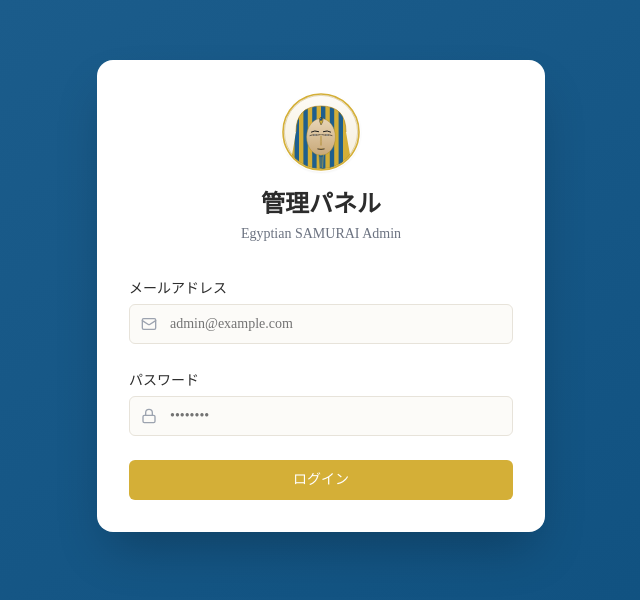
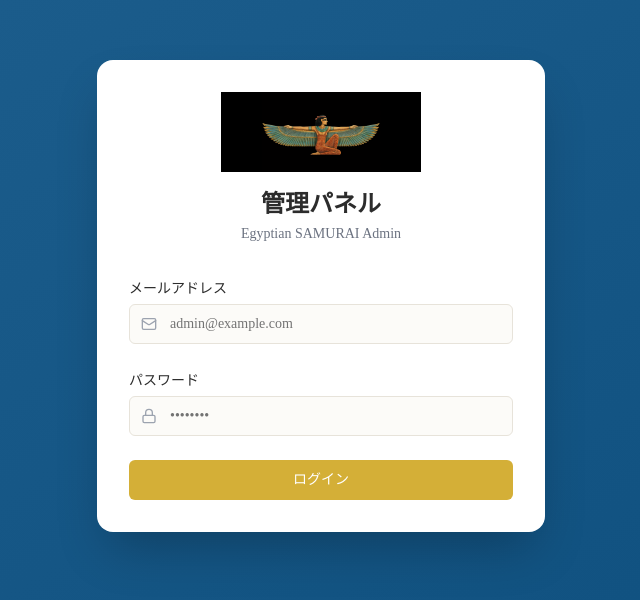
Before and after one commit to ahmedmuhammed22101997-creator/Egyptian-Samurai, a Next.js app: page /admin/login in a window 1280 px wide. Shown: the part 104-704 px from the top of the page, without its empty margins (319-959 px from the left). Built offline with nearby package versions, Linux system fonts and the light colour scheme.

Commit message:
Update logo to Isis wings image

```diff
--- a/src/components/Logo.tsx
+++ b/src/components/Logo.tsx
@@ -9,15 +9,15 @@ interface LogoProps {
 export default function Logo({ size = 40, className = '', priority = false }: LogoProps) {
   return (
     <div
-      className={`relative rounded-full overflow-hidden bg-white shadow-sm ${className}`}
-      style={{ width: size, height: size }}
+      className={`relative overflow-hidden bg-black ${className}`}
+      style={{ width: size * 2.5, height: size }}
     >
       <Image
-        src="/logo.svg"
+        src="/logo.png"
         alt="Egyptian SAMURAI"
         fill
-        sizes={`${size}px`}
-        className="object-cover"
+        sizes={`${size * 2.5}px`}
+        className="object-contain"
         priority={priority}
       />
     </div>
--- a/src/components/SplashScreen.tsx
+++ b/src/components/SplashScreen.tsx
@@ -34,8 +34,8 @@ export default function SplashScreen() {
         fading ? 'opacity-0' : 'opacity-100'
       }`}
     >
-      <div className="relative w-32 h-32 sm:w-40 sm:h-40 rounded-full overflow-hidden bg-white shadow-lg animate-pulse-slow">
-        <Image src="/logo.svg" alt="Egyptian SAMURAI" fill sizes="160px" className="object-cover" priority />
+      <div className="relative w-64 h-32 sm:w-80 sm:h-40 overflow-hidden bg-black animate-pulse-slow">
+        <Image src="/logo.png" alt="Egyptian SAMURAI" fill sizes="320px" className="object-contain" priority />
       </div>
       <div className="mt-8 w-40 h-1 bg-[#E8D5B7] rounded-full overflow-hidden">
         <div className="h-full w-1/3 bg-[#D4AF37] rounded-full animate-loader-slide" />
```
Also changed, not shown: public/logo.png (added).
